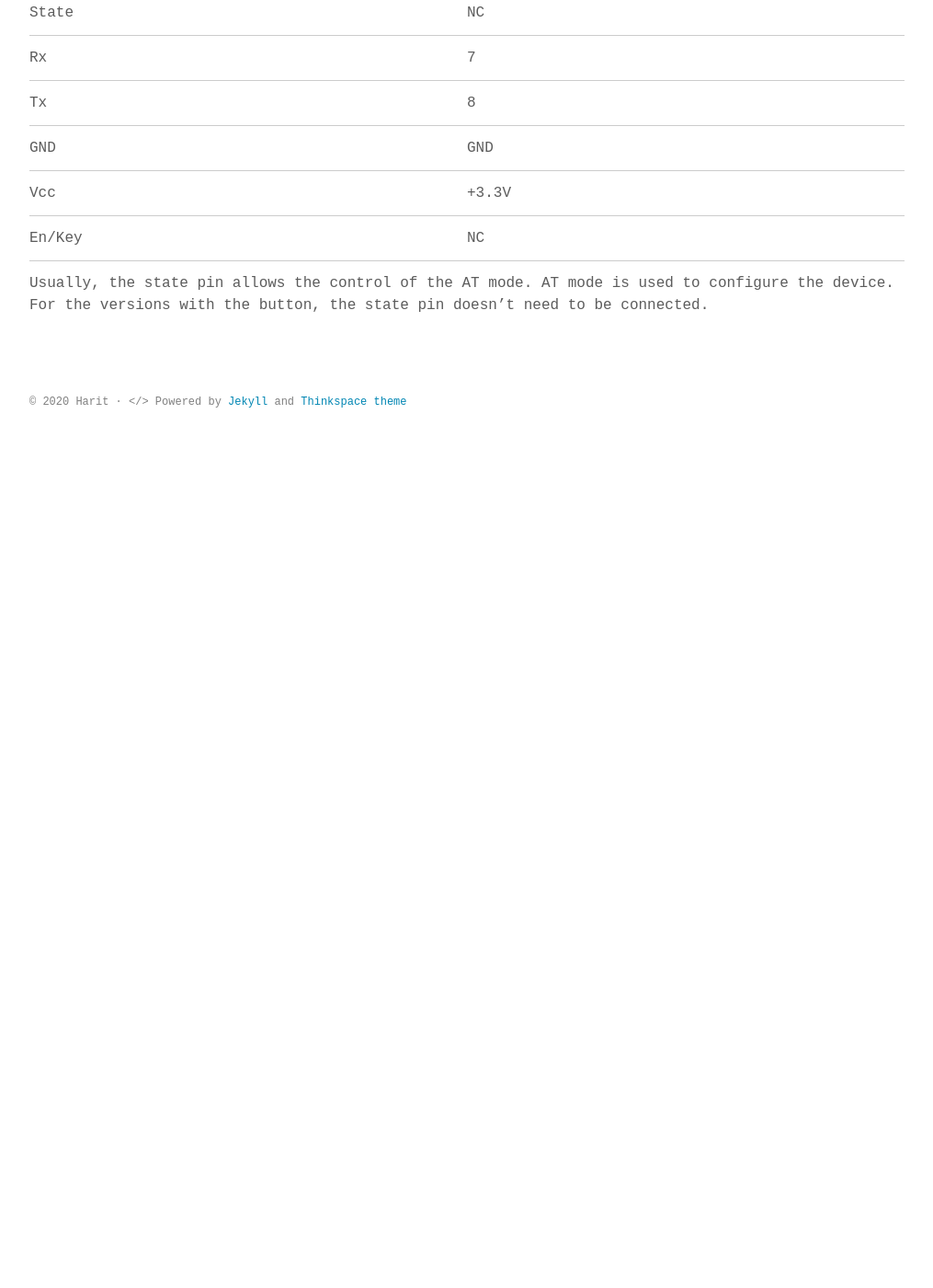
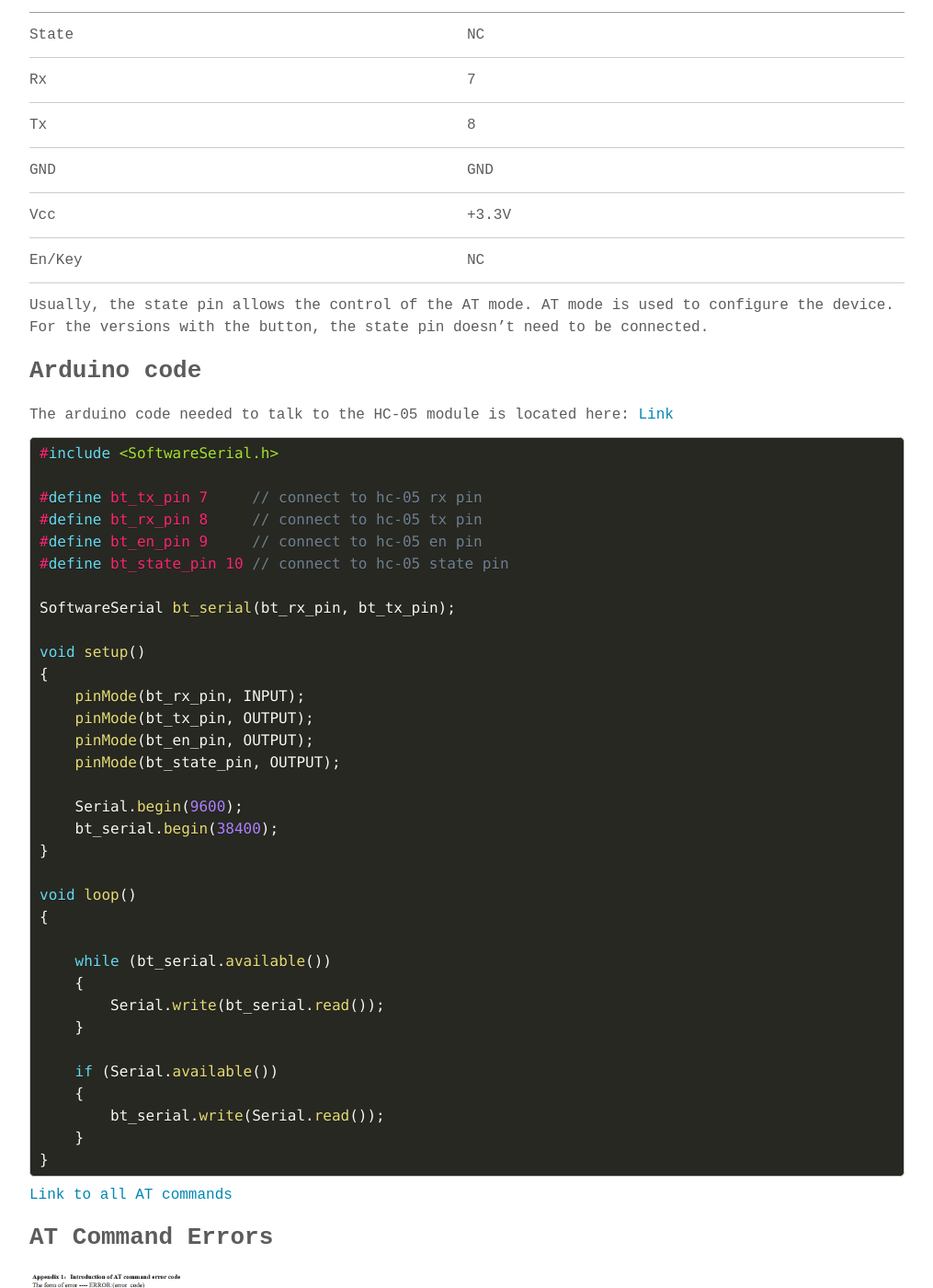
Before and after one commit to hshah89/hshah89.github.io, a Jekyll site: the page built from _posts/2020-01-25-hc-05.md, in a window 1280 px wide and 1400 px high, scrolled down 1149 px. Shown: the whole window at 92% size, without its empty margins (132-1147 px from the left). Built offline with Jekyll 4.4.1, drawn with Linux system fonts in a browser that asks for light colours; some web fonts are replaced; before the commit the page ends 1643 px from its top, so only the background shows below that; some of the changed text lies outside the part shown.

Commit message:
Update 2020-01-25-hc-05.md

````diff
--- a/_posts/2020-01-25-hc-05.md
+++ b/_posts/2020-01-25-hc-05.md
@@ -14,7 +14,7 @@ In this tutorial, I will be going over how to interface the HC-5 Bluetooth modul
 
 The HC-05 module is very straightforward and simple to use. It can be configured as a Master or Slave device. It has 6 pins for connections.
 
-This device creates a software UART for any version of an arduino board.
+This device can be connected as a software serial port for any microprocessor. For this post, I will be use an arduino nano.
 
 <img src="{{ "/images/hc_05/hc05_front.jpg" | prepend: site.baseurl }}" width="250px" align="left">
 
@@ -42,4 +42,53 @@ Here are the pinouts and connections to an Arduino nano:
 | Vcc           | +3.3V         |
 | En/Key        | NC            |
 
+
 Usually, the state pin allows the control of the AT mode. AT mode is used to configure the device. For the versions with the button, the state pin doesn't need to be connected.
+
+## Arduino code
+
+The arduino code needed to talk to the HC-05 module is located here: [Link]()
+
+
+``` cpp
+#include <SoftwareSerial.h>
+
+#define bt_tx_pin 7     // connect to hc-05 rx pin
+#define bt_rx_pin 8     // connect to hc-05 tx pin
+#define bt_en_pin 9     // connect to hc-05 en pin
+#define bt_state_pin 10 // connect to hc-05 state pin
+
+SoftwareSerial bt_serial(bt_rx_pin, bt_tx_pin);
+
+void setup()
+{
+    pinMode(bt_rx_pin, INPUT);
+    pinMode(bt_tx_pin, OUTPUT);
+    pinMode(bt_en_pin, OUTPUT);
+    pinMode(bt_state_pin, OUTPUT);
+
+    Serial.begin(9600);
+    bt_serial.begin(38400);
+}
+
+void loop()
+{
+
+    while (bt_serial.available())
+    {
+        Serial.write(bt_serial.read());
+    }
+
+    if (Serial.available())
+    {
+        bt_serial.write(Serial.read());
+    }
+}
+```
+
+
+[Link to all AT commands](https://www.itead.cc/wiki/Serial_Port_Bluetooth_Module_(Master/Slave)_:_HC-05)
+
+## AT Command Errors
+
+<img src="{{ "/images/hc_05/hc-05_at_commands.png" | prepend: site.baseurl }}" width="250px" align="middle">
````
